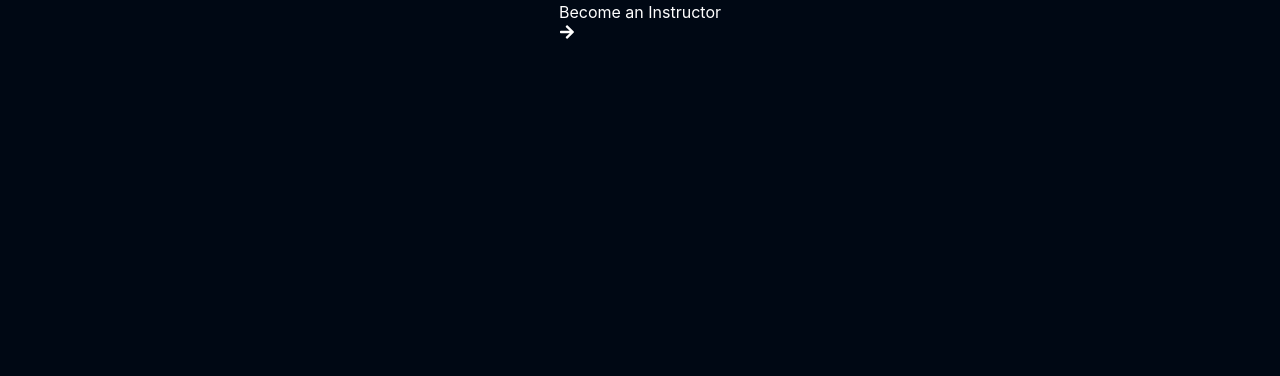
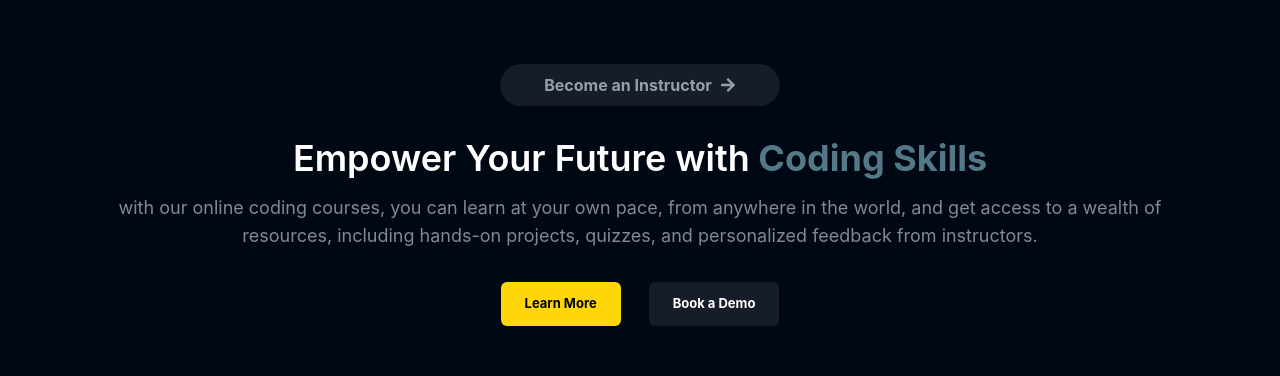
Before and after one commit to anandkishorgupta/Edtech-Mega-Project, a React (Vite) app in the folder client/: page / in a window 1280 px wide. Shown: the top 376 px of the page. Built offline with nearby package versions, Linux system fonts and the light colour scheme; grey boxes are pictures that could not be loaded; the HTML template or start-up script is replaced by a standard one.

Commit message:
home section 1

```diff
--- /dev/null
+++ b/client/src/components/core/HomePage/Button.jsx
@@ -0,0 +1,16 @@
+import { Link } from "react-router-dom"
+
+const Button = ({ children, active, linkto }) => {
+  return (
+    <Link to={linkto}>
+      <div className={`text-center text-[13px] px-6 py-3 rounded-md font-bold
+      ${active ? "bg-yellow-50 text-black" : "bg-richblack-800"}
+      hover:scale-95 transition-all duration-200
+      `}>
+        {children}
+      </div>
+    </Link>
+  )
+}
+
+export default Button
--- /dev/null
+++ b/client/src/components/core/HomePage/CodeBlocks.jsx
@@ -0,0 +1,16 @@
+import React from 'react'
+// import CTAButton from './Button'
+// import HighLightText from './HighLightText'
+// import { FaArrowRight } from "react-icons/fa";
+
+const CodeBlocks = ({
+    position,heading ,subheading,ctabtn1,ctabtn2,codeblock,backgroundGradient,codeColor
+}) => {
+  return (
+    <div className={`flex ${position} my-20 justify-between gap-10` }>
+
+    </div>
+  )
+}
+
+export default CodeBlocks
--- /dev/null
+++ b/client/src/components/core/HomePage/HighLightText.jsx
@@ -0,0 +1,9 @@
+
+ const HighLightText = ({ text }) => {
+    return (
+        <span className="font-bold text-richblue-200">
+          {" "}  {text}
+        </span>
+    )
+}
+ export default HighLightText
--- a/client/src/pages/Home.jsx
+++ b/client/src/pages/Home.jsx
@@ -1,26 +1,55 @@
-import { FaArrowRight } from "react-icons/fa"
-import { Link } from "react-router-dom"
+import { FaArrowRight } from "react-icons/fa";
+import { Link } from "react-router-dom";
+import Banner from "../assets/Images/banner.mp4";
+import CTAButton from "../components/core/HomePage/Button";
+import CodeBlocks from "../components/core/HomePage/CodeBlocks";
+import HighLightText from "../components/core/HomePage/HighLightText";
 export const Home = () => {
   return (
     <div>
       {/* section 1 */}
-            <div className="relative mx-auto flex flex-col w-11/12 items-center  justify-between ">
+      <div className="relative mx-auto flex flex-col w-11/12 items-center  justify-between  max-w-maxContent">
         <Link to={"/signup"}>
-                    <div>
-                        <div>
+          <div className="group mt-16 p-1 mx-auto rounded-full bg-richblack-800 font-bold text-richblack-200 transition-all duration-200 hover:scale-95 w-fit">
+            <div className="group-hover:bg-richblack-900 flex justify-center items-center gap-2 rounded-full px-10 py-[5px]">
               <p>Become an Instructor</p>
               <FaArrowRight />
             </div>
           </div>
         </Link>
+        <div className="text-center text-4xl font-semibold mt-8">
+          Empower Your Future with
+          <HighLightText text={"Coding Skills"} />
+        </div>
+        <div className="w-[90%] text-center mt-4 text-lg  text-richblack-300">
+          with our online coding courses, you can learn at your own pace, from
+          anywhere in the world, and get access to a wealth of resources,
+          including hands-on projects, quizzes, and personalized feedback from
+          instructors.
+        </div>
+        <div className="flex flex-row gap-7 mt-8">
+          <CTAButton active={true} linkto={"/signup"}>
+            Learn More
+          </CTAButton>
+          <CTAButton active={false} linkto={"/login"}>
+            Book a Demo
+          </CTAButton>
+        </div>
+        <div className="mx-3 my-12 shadow-blue-200 " style={{ boxShadow: '18px 18px 0px 0px rgb(255, 255, 255)' }}  >
+          <video muted loop autoPlay>
+            <source src={Banner} type="video/mp4" />
+          </video>
+        </div>
+        {/* code section 1 */}
+        <div>
+          <CodeBlocks/>
+        </div>
       </div>
       {/* section 2 */}
 
       {/* section 3 */}
 
       {/* Footer */}
-
-
     </div>
-    )
-}
+  );
+};
```
Lines whose indentation alone changed are shown as unchanged.
